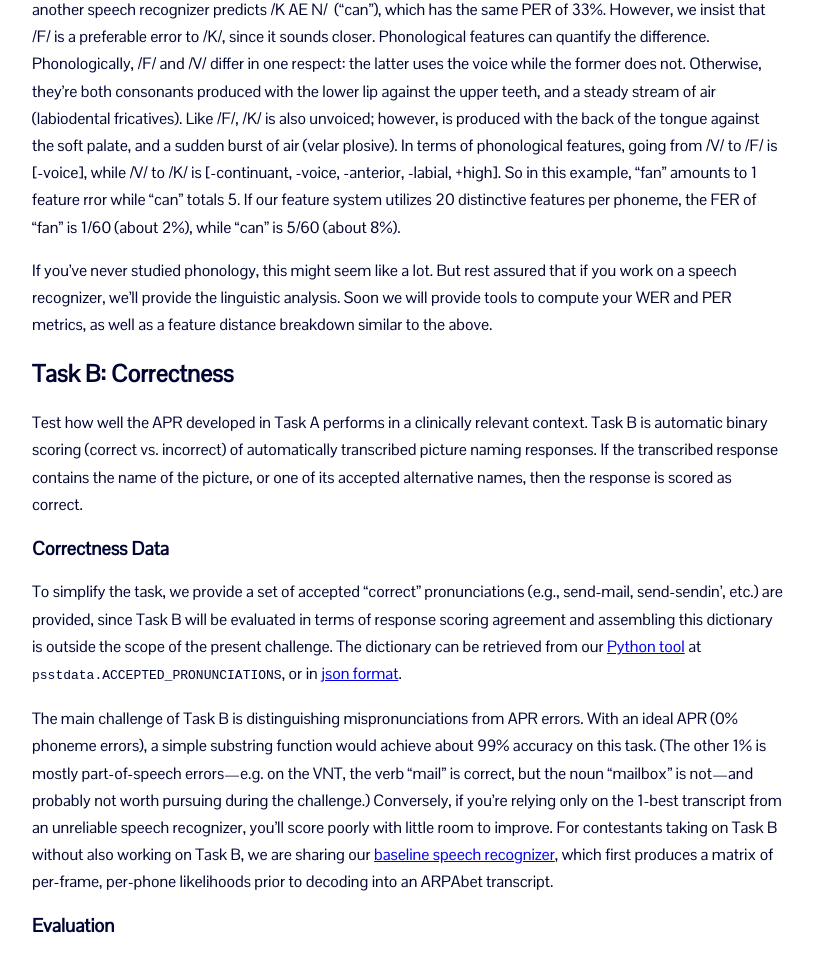
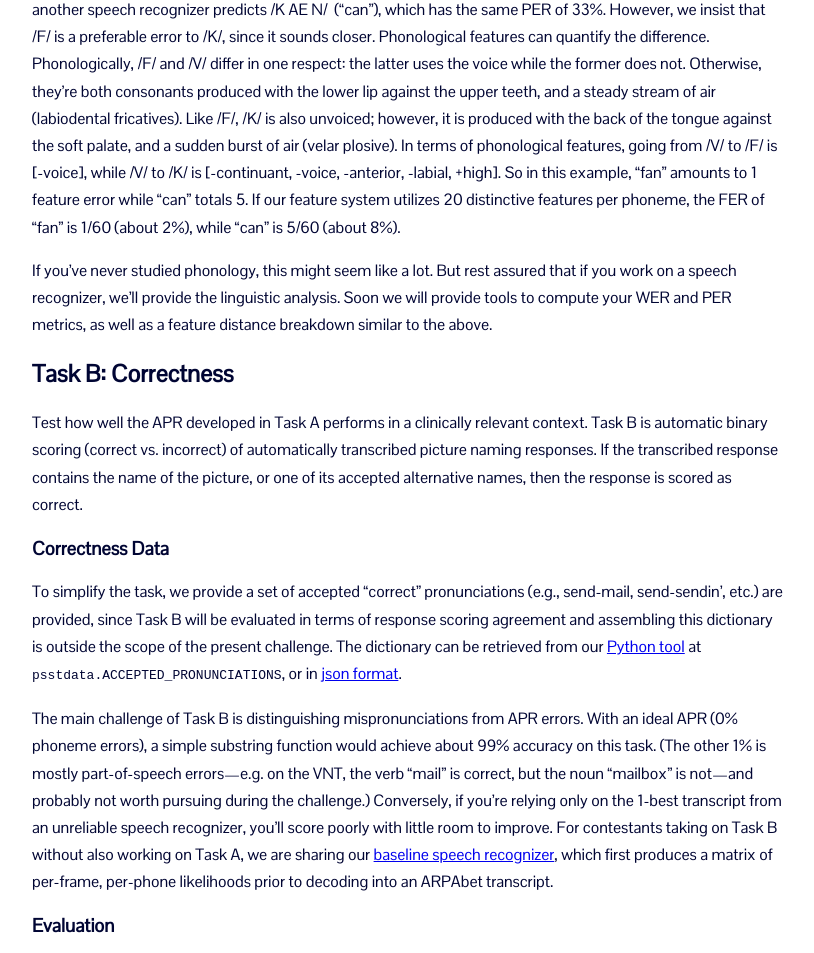
Before and after one commit to PSST-Challenge/PSST-Challenge.github.io, a Jekyll site: the page built from docs/join.md, in a window 1280 px wide and 1400 px high, scrolled down 2357 px. Shown: the part 315-1268 px from the top of the window, without its empty margins (368-1182 px from the left). Built offline with Jekyll 4.4.1, drawn with Linux system fonts in a browser that asks for light colours; some of the changed text lies outside the part shown.

```diff
--- a/docs/join.md
+++ b/docs/join.md
@@ -21,7 +21,7 @@ Papers must be submitted in <a href="https://www.softconf.com/lrec2022/RaPID-4/"
 ## Challenge Data
 
 ### Access to the data
-We've created a unique data set for phonemic ASR, derived from the recordings in the English AphasiaBank—for the challenge. Please fill out [this form](https://docs.google.com/forms/d/e/1FAIpQLScwAC3j7NQ2giyFSjrNen6NhmSbnHqdxS915ftZDBRi2SHQtQ/viewform) to gain access to the data.
+We've created a unique data set for phonemic ASR—derived from the recordings in the English AphasiaBank—for the challenge. Please fill out [this form](https://docs.google.com/forms/d/e/1FAIpQLScwAC3j7NQ2giyFSjrNen6NhmSbnHqdxS915ftZDBRi2SHQtQ/viewform) to gain access to the data.
 
 We have prepared a [set of scripts and utilities](https://github.com/PSST-Challenge/psstdata) for downloading and using the data, once you have received access permissions.
 
@@ -82,7 +82,7 @@ The primary task of this challenge (Task A) is to develop an automatic phoneme r
 
 Task A will be evaluated in terms of two metrics: phoneme error rate (PER) and feature error rate (FER), with the emphasis on the latter. PER is defined as the number of phoneme errors (edits, insertions, and substitutions) divided by the number of phonemes in the reference transcript. It is the standard metric for phoneme recognition, and without it we would have little perspective on the performance of the APR systems built for this challenge. However, we find PER to have particular weaknesses, which we attempt to overcome with the use of FER. FER is similar to PER, but instead of phoneme errors, we compute the number of errors in terms of [distinctive phonological features](https://en.wikipedia.org/wiki/Distinctive_feature). Without worrying too much about the theory behind phonological features, we want to emphasize this intuition: we're looking for speech recognizers that produce transcripts which *sound* closest to the truth.
 
-Consider an example utterance where someone says /V&nbsp;AE&nbsp;N/&nbsp;&nbsp;("van"), but a speech recognizer predicts /F&nbsp;AE&nbsp;N/&nbsp;&nbsp;("fan"). In terms of PER, we find 1 error out of a target length of 3, so 1/3 is about 33%. Now let's say another speech recognizer predicts /K&nbsp;AE&nbsp;N/&nbsp;&nbsp;("can"), which has the same PER of 33%. However, we insist that /F/ is a preferable error to /K/, since it sounds closer. Phonological features can quantify the difference. Phonologically, /F/ and /V/ differ in one respect: the latter uses the voice while the former does not. Otherwise, they're both consonants produced with the lower lip against the upper teeth, and a steady stream of air (labiodental fricatives). Like /F/, /K/ is also unvoiced; however, is produced with the back of the tongue against the soft palate, and a sudden burst of air (velar plosive). In terms of phonological features, going from /V/ to /F/ is [-voice], while /V/ to /K/ is [-continuant, -voice, -anterior, -labial, +high]. So in this example, "fan" amounts to 1 feature rror while "can" totals 5. If our feature system utilizes 20 distinctive features per phoneme, the FER of "fan" is 1/60 (about 2%), while "can" is 5/60 (about 8%).
+Consider an example utterance where someone says /V&nbsp;AE&nbsp;N/&nbsp;&nbsp;("van"), but a speech recognizer predicts /F&nbsp;AE&nbsp;N/&nbsp;&nbsp;("fan"). In terms of PER, we find 1 error out of a target length of 3, so 1/3 is about 33%. Now let's say another speech recognizer predicts /K&nbsp;AE&nbsp;N/&nbsp;&nbsp;("can"), which has the same PER of 33%. However, we insist that /F/ is a preferable error to /K/, since it sounds closer. Phonological features can quantify the difference. Phonologically, /F/ and /V/ differ in one respect: the latter uses the voice while the former does not. Otherwise, they're both consonants produced with the lower lip against the upper teeth, and a steady stream of air (labiodental fricatives). Like /F/, /K/ is also unvoiced; however, it is produced with the back of the tongue against the soft palate, and a sudden burst of air (velar plosive). In terms of phonological features, going from /V/ to /F/ is [-voice], while /V/ to /K/ is [-continuant, -voice, -anterior, -labial, +high]. So in this example, "fan" amounts to 1 feature error while "can" totals 5. If our feature system utilizes 20 distinctive features per phoneme, the FER of "fan" is 1/60 (about 2%), while "can" is 5/60 (about 8%).
 
 If you've never studied phonology, this might seem like a lot. But rest assured that if you work on a speech recognizer, we'll provide the linguistic analysis. Soon we will provide tools to compute your WER and PER metrics, as well as a feature distance breakdown similar to the above.
 
@@ -95,7 +95,7 @@ Test how well the APR developed in Task A performs in a clinically relevant cont
 To simplify the task, we provide a set of accepted “correct” pronunciations (e.g., send-mail, send-sendin’, etc.) are provided, since Task B will be evaluated in terms of response scoring agreement and assembling this dictionary is outside the scope of the present challenge. The dictionary can be retrieved from our [Python tool](https://github.com/PSST-Challenge) at `psstdata.ACCEPTED_PRONUNCIATIONS`, or in [json format](https://raw.githubusercontent.com/PSST-Challenge/psstdata/main/psstdata/assets/correctness.json).
 
 The main challenge of Task B is distinguishing mispronunciations from APR errors. With an ideal APR (0% phoneme errors), a simple substring function would achieve about 99% accuracy on this task. (The other 1% is mostly part-of-speech errors—e.g. on the VNT, the verb "mail" is correct, but the noun "mailbox" is not—and probably not worth pursuing during the challenge.) Conversely, if you're relying only on the 1-best transcript from an unreliable speech recognizer, you'll score poorly with little room to improve.
-For contestants taking on Task B without also working on Task B, we are sharing our [baseline speech recognizer](https://github.com/PSST-Challenge/psstbaseline), which first produces a matrix of per-frame, per-phone likelihoods prior to decoding into an ARPAbet transcript.
+For contestants taking on Task B without also working on Task A, we are sharing our [baseline speech recognizer](https://github.com/PSST-Challenge/psstbaseline), which first produces a matrix of per-frame, per-phone likelihoods prior to decoding into an ARPAbet transcript.
 
 ### Evaluation
 
```
Also changed, not shown: docs/index.md (+1 -1 lines).
